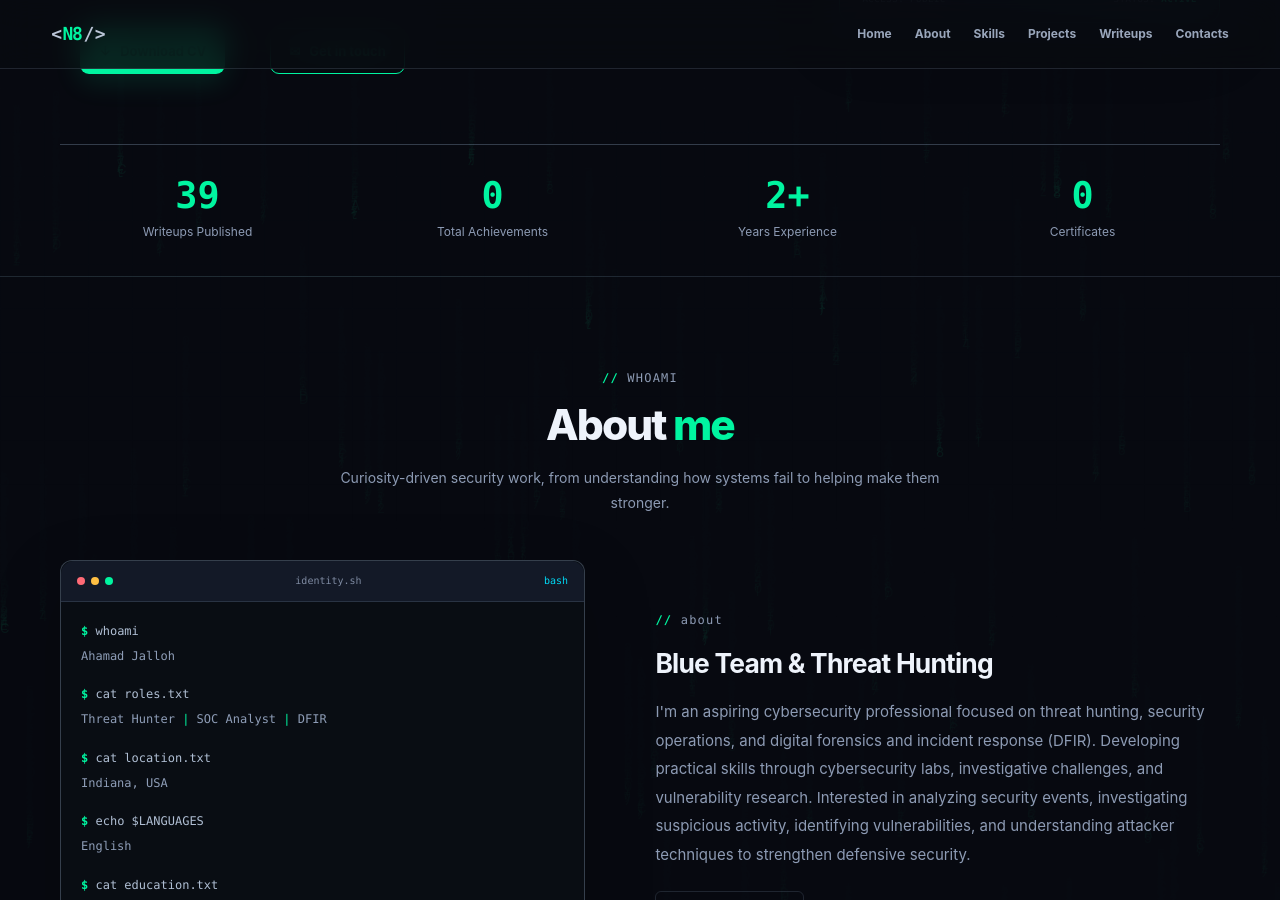
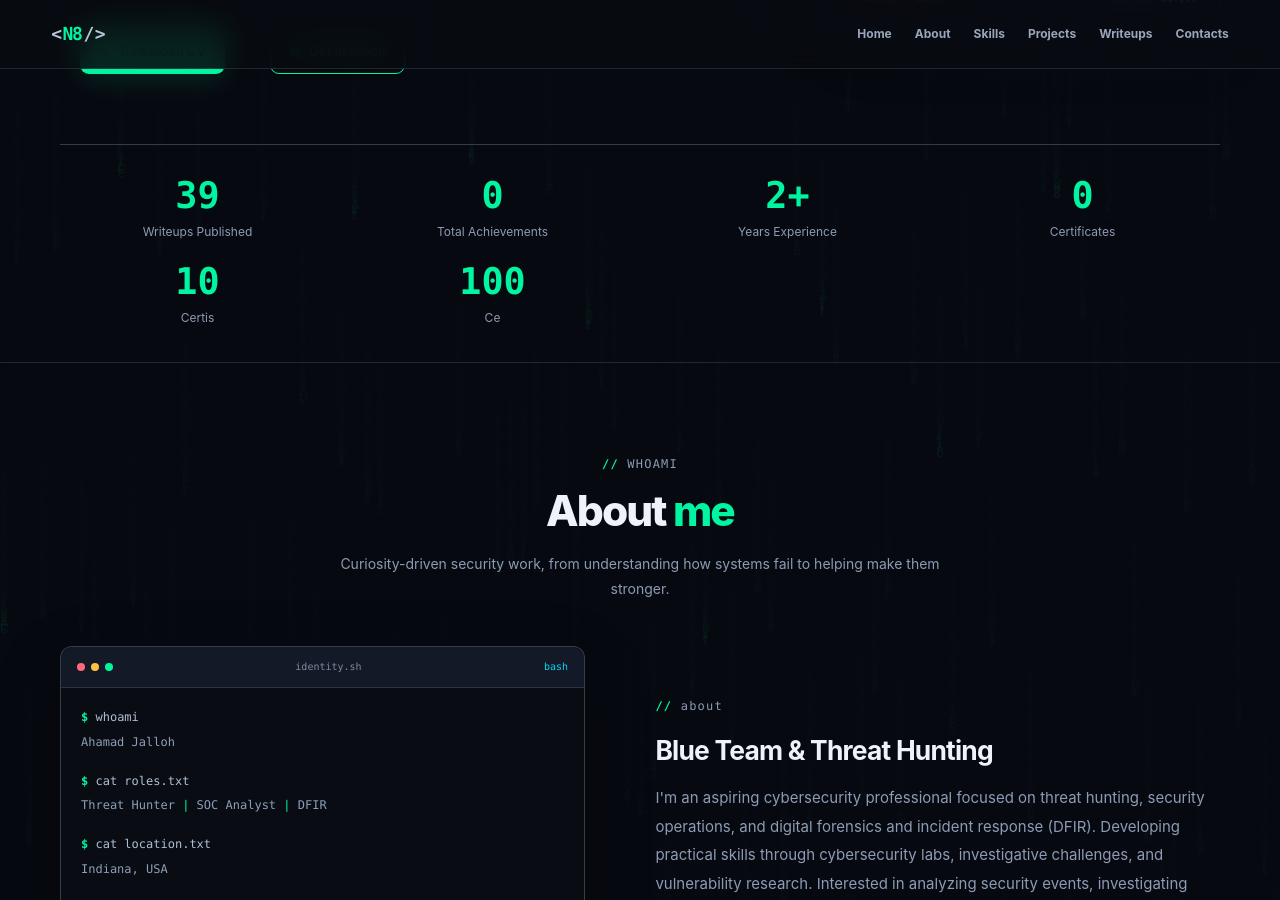
Before and after one commit to Ningen820/Ningen820.github.io, a Jekyll site: the page built from index.html, in a window 1280 px wide and 900 px high, scrolled down 500 px. Built offline with Jekyll 4.4.1, drawn with Linux system fonts in a browser that asks for light colours.

Commit message:
Update index.html

```diff
--- a/index.html
+++ b/index.html
@@ -36,6 +36,8 @@ title: "Home — Ningen820"
     <div class="stat-item"><strong>{{ p.achievements.size | escape }}</strong><span>Total Achievements</span></div>
     <div class="stat-item"><strong>{{ p.stats.years_experience | escape }}</strong><span>Years Experience</span></div>
     <div class="stat-item"><strong>{{ p.certifications.size | escape }}</strong><span>Certificates</span></div>
+    <div class="stat-item"><strong>{{ 10 | escape }}</strong><span>Certis</span></div>
+    <div class="stat-item"><strong>{{ 100 | escape }}</strong><span>Ce</span></div>
   </div>
   {% endif %}
 </section>
@@ -181,7 +183,6 @@ title: "Home — Ningen820"
   <div class="section-title-row"><div class="section-heading section-heading-left"><p class="section-kicker"><span>//</span>WRITEUPS</p><h2>Latest <span class="accent">Writeups</span></h2><p class="section-intro">Technical notes and walkthroughs, ranked by update time to surface the latest pieces first.</p></div><a class="button button-outline" href="{{ '/writeups/' | relative_url }}">Browse all writeups <span aria-hidden="true">↗</span></a></div>
   {% assign home_writeups_limit = 3 %}
   {% assign home_writeups = site.writeups | sort: 'date' | reverse %}
-  <p>Writeups found: {{ site.writeups.size }}</p>
   <div class="writeup-card-grid">
     {% for writeup in home_writeups limit: home_writeups_limit %}
     <a class="writeup-card spotlight" href="{{ writeup.url | relative_url }}">
```
